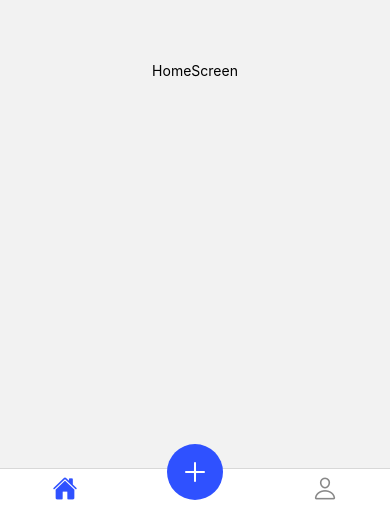
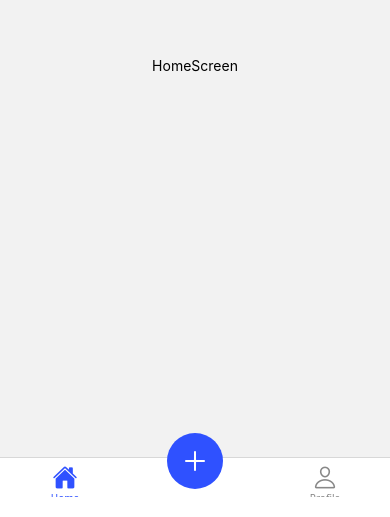
Before and after one commit to Syed-Abdullah123/HisaabBook, a React Native app in the folder HisabBook/: screen /Tab in a window 390 px wide. Shown: the part 327-844 px from the top of the page. Built offline with nearby package versions, Linux system fonts and the light colour scheme.

Commit message:
adjusted height and displayed tab's titles

```diff
--- a/HisabBook/src/navigation/TabNavigator.tsx
+++ b/HisabBook/src/navigation/TabNavigator.tsx
@@ -19,9 +19,10 @@ const TabNavigator = () => {
         tabBarInactiveTintColor: "#888",
         tabBarStyle: {
           paddingBottom: 15,
+          height: 60,
           // paddingTop: 5,
         },
-        tabBarShowLabel: false,
+        // tabBarShowLabel: false,
         tabBarItemStyle: {
           backgroundColor: "transparent",
         },
@@ -52,6 +53,7 @@ const TabNavigator = () => {
               <Ionicons name="add" size={32} color="#FFFFFF" />
             </View>
           ),
+          title: "",
         }}
       />
       <Tab.Screen
```
